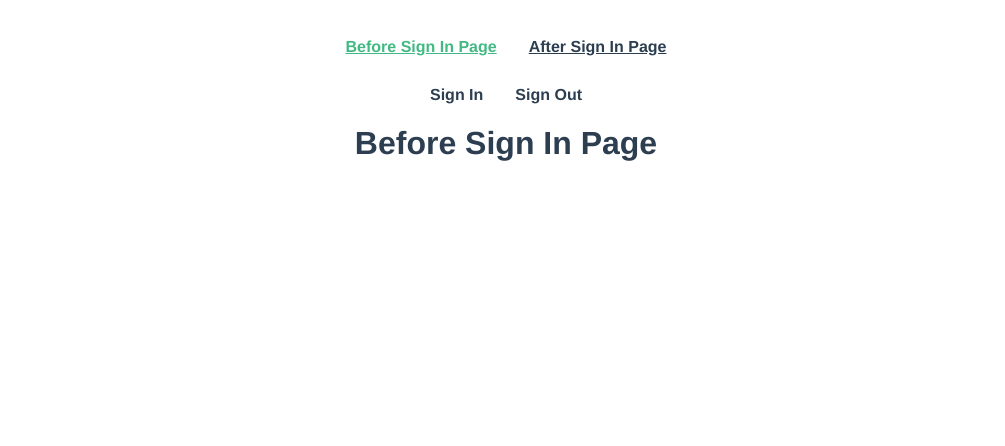
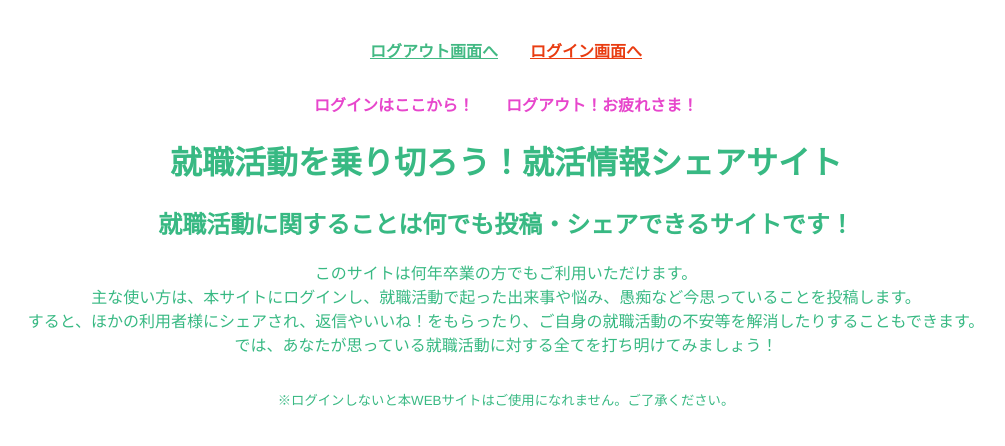
Before and after one commit to Peaches1423/peaches, a Vue app: page /BeforeSignIn in a window 1280 px wide. Shown: the top 446 px of the page, without its empty margins (134-1139 px from the left). Built offline with nearby package versions, Linux system fonts and the light colour scheme; no server answers.

Commit message:
CSS弄りました

```diff
--- a/src/App.vue
+++ b/src/App.vue
@@ -1,12 +1,12 @@
 <template>
   <div id="app">
     <div id="nav">
-      <router-link to="/BeforeSignIn">Before Sign In Page</router-link>
-      <router-link to="/AfterSignIn">After Sign In Page</router-link>
+      <router-link to="/BeforeSignIn">ログアウト画面へ</router-link>
+      <router-link to="/AfterSignIn">ログイン画面へ</router-link>
     </div>
     <div class="sign-in">
-      <span @click="signIn">Sign In</span>
-      <span @click="signOut">Sign Out</span>
+      <span @click="signIn">ログインはここから！</span>
+      <span @click="signOut">ログアウト！お疲れさま！</span>
     </div>
     <router-view />
   </div>
@@ -34,26 +34,26 @@ export default {
   -webkit-font-smoothing: antialiased;
   -moz-osx-font-smoothing: grayscale;
   text-align: center;
-  color: #2c3e50;
+  color: #38b983;
 }
 #nav {
   padding: 30px;
 }
 #nav a {
   font-weight: bold;
-  color: #2c3e50;
+  color: #e93c11;
   padding: 0 1rem;
 }
 #nav a:hover {
-  color: #2c3e502b;
+  color: #f0432c2b;
 }
 .sign-in span {
   font-weight: bold;
-  color: #2c3e50;
+  color: #e746cc;
   padding: 0 1rem;
 }
 .sign-in span:hover {
-  color: #2c3e502b;
+  color: #145ea32b;
 }
 #nav a.router-link-exact-active {
   color: #42b983;
--- a/src/views/AfterSignIn.vue
+++ b/src/views/AfterSignIn.vue
@@ -1,6 +1,6 @@
 <template>
   <div>
-    <h1>After Sign In Page</h1>
+    <h1>ログインしました！</h1>
     <UserProfile />
   </div>
 </template>
--- a/src/views/BeforeSignIn.vue
+++ b/src/views/BeforeSignIn.vue
@@ -1,5 +1,16 @@
 <template>
-  <div>
-    <h1>Before Sign In Page</h1>
+  <div class="home">
+    <h1>就職活動を乗り切ろう！就活情報シェアサイト</h1>
+    <h2>就職活動に関することは何でも投稿・シェアできるサイトです！</h2>
+    <div>
+      このサイトは何年卒業の方でもご利用いただけます。<br />主な使い方は、本サイトにログインし、就職活動で起った出来事や悩み、愚痴など今思っていることを投稿します。
+      <br />すると、ほかの利用者様にシェアされ、返信やいいね！をもらったり、ご自身の就職活動の不安等を解消したりすることもできます。
+      <br />では、あなたが思っている就職活動に対する全てを打ち明けてみましょう！
+      <p>
+        <small
+          ><br />※ログインしないと本WEBサイトはご使用になれません。ご了承ください。</small
+        >
+      </p>
+    </div>
   </div>
 </template>
```
Also changed, not shown: src/views/Home.vue (+14 -3 lines).
